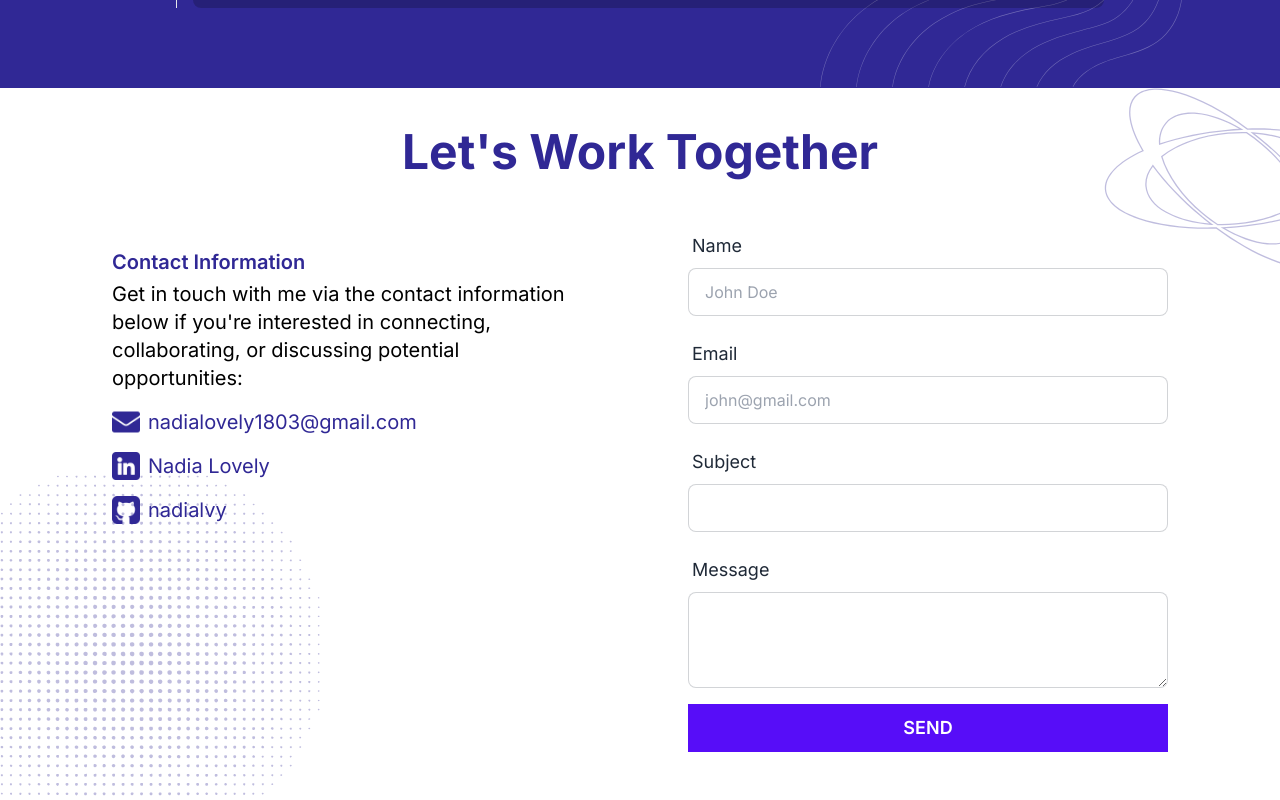
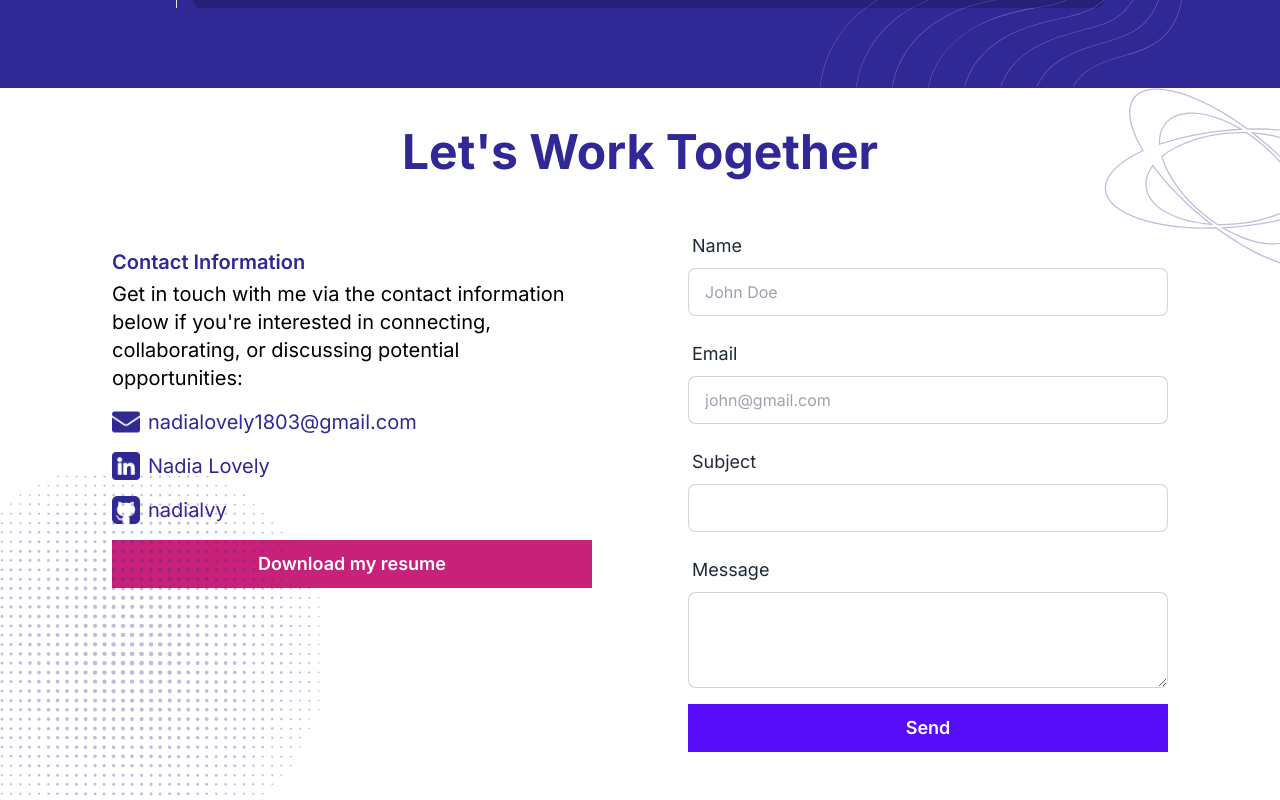
Before and after one commit to nadialvy/personal-web-revamp, a Vue app: page / in a window 1280 px wide. Shown: the part 4615-5415 px from the top of the page. Built offline with nearby package versions, Linux system fonts and the light colour scheme.

Commit message:
add download cv

```diff
--- a/src/components/ContactUs.vue
+++ b/src/components/ContactUs.vue
@@ -4,8 +4,10 @@
     <p class="text-3xl text-purple-500 font-bold text-center lg:text-4xl lg:pb-8 xl:text-5xl 2xl:text-6xl xl:pb-12">Let's Work Together</p>
     <div class="lg:flex lg:gap-x-24">
       <div class="lg:w-1/2 xl:text-xl">
+
         <p class="text-xl text-purple-500 mt-6 font-semibold 2xl:text-3xl">Contact Information</p>
         <p class="text-black mt-1 lg:text-lg xl:text-xl">Get in touch with me via the contact information below if you're interested in connecting, collaborating, or discussing potential opportunities:</p>
+
         <div class="flex gap-x-2 flex-wrap justify-start items-center mt-4 2xl:mt-16">
           <img src="/contact/email.png" alt="Email" class="w-7">
           <p class="hover:font-semibold text-purple-500 hover:text-pink-700 transition-all hover:cursor-pointer">nadialovely1803@gmail.com</p>
@@ -22,6 +24,8 @@
             <p class="hover:font-semibold text-purple-500 hover:text-pink-700 transition-all">nadialvy</p>
           </div>
         </a>
+
+        <button class="mt-4 2xl:mt-16 btn bg-pink-500 hover:bg-pink-600 border-none rounded-none w-full mb-2 lg:text-lg normal-case" @click="downloadResume">Download my resume</button>
         <div class="divider lg:hidden"></div>
       </div>
 
@@ -50,7 +54,7 @@
           </label>
           <textarea v-model="message" name="message" class="bg-white textarea textarea-bordered h-24" ></textarea>
         </div>
-        <button class="btn btn-primary mt-4 rounded-none w-full mb-2 lg:text-lg" @click="sendEmail">Send</button>
+        <button class="btn btn-primary mt-4 rounded-none w-full mb-2 lg:text-lg normal-case" @click="sendEmail">Send</button>
       </div>
     </div>
     <img src="/contact/star.svg" alt="star" class="absolute top-0 -right-20 hidden lg:block w-64 -z-0 opacity-30 2xl:w-96 2xl:-right-32">
@@ -98,6 +102,24 @@ export default{
       this.email = ''
       this.message = ''
     },
+    downloadResume(){
+      const fileURL = 'contact/resume.pdf';
+
+      // Create a temporary link element
+      const link = document.createElement('a');
+      link.href = fileURL;
+      link.target = '_blank';
+      link.download = 'Nadia Lovely Resume.pdf';
+
+      // Append the link element to the document body
+      document.body.appendChild(link);
+
+      // Trigger the click event on the link element
+      link.click();
+
+      // Clean up by removing the link element
+      document.body.removeChild(link);
+    },
     createAlert(message, type, timeout) {
       createToast(message, {
         position: "bottom-center",
```
Also changed, not shown: 1 other file (tests, documents, lock files or other folders).
